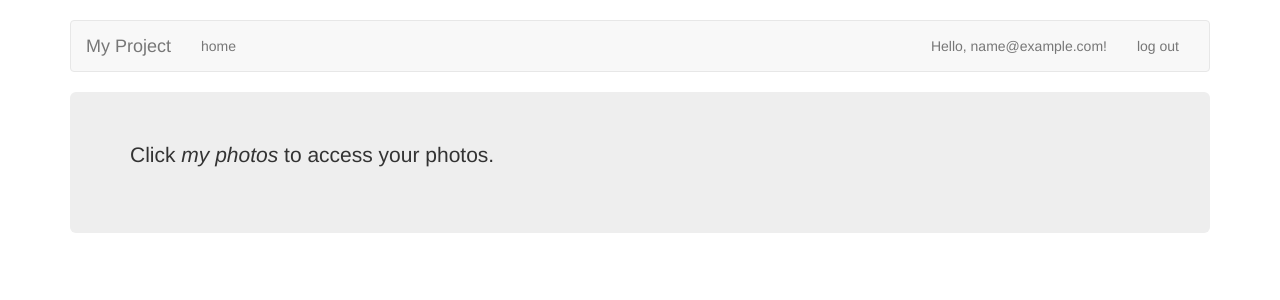
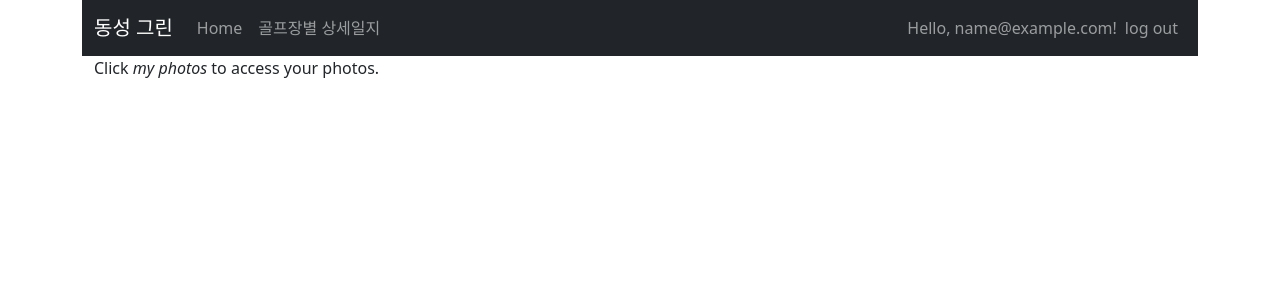
Before and after one commit to dsturf1/Sale_Dash, a Flask app: page / in a window 1280 px wide. Shown: the top 300 px of the page. Run offline with Flask 2, Linux system fonts and the light colour scheme; the visitor is signed in with stand-in values (Sample User, id 1); some libraries are stand-ins or nearby versions.

Commit message:
Second commit

```diff
--- a/app.py
+++ b/app.py
@@ -1,5 +1,5 @@
 from flask import Flask, redirect, request, jsonify, session, render_template_string,url_for
-from flask_login import LoginManager,UserMixin,login_user, logout_user
+from flask_login import LoginManager,UserMixin,login_user, logout_user, login_required
 import requests
 from requests.auth import HTTPBasicAuth
 import os
@@ -154,13 +154,26 @@ def home():
         {% endif %}
         {% endblock %}""")
 
+@app.route("/dswork", methods=('GET', 'POST'))
+@login_required
+def dswork():
+    # html_out = work_df2.iloc[:1,:].to_html(float_format='{:20,.1f}'.format,classes='table table-stripped table-hover',table_id='dswork')
 
-if __name__ == '__main__':
-    app.run(debug=True)
+    # print({'data': work_df2.to_dict('records')})
+
+    return render_template_string("""
+        {% extends "main.html" %}
+        {% block content %}
+        {% if current_user.is_authenticated %}
+        Click <em>Data!!!</em> to access your photos.
+        {% else %}
+        Click <em>login in / sign up<em> to access this site.
+        {% endif %}
+        {% endblock %}""")
 
 # run the app.
 if __name__ == "__main__":
     # Setting debug to True enables debug output. This line should be
     # removed before deploying a production app.
     app.debug = True
-    app.run()
+    app.run('localhost')
--- a/templates/main.html
+++ b/templates/main.html
@@ -12,45 +12,59 @@
     <title>DS Green Dashboard</title>
 
     <!-- Bootstrap core CSS -->
-    <link href="/static/css/bootstrap.min.css" rel="stylesheet">
-    <link href="/static/css/navbar.css" rel="stylesheet">
 
+    <link href="https://cdn.jsdelivr.net/npm/bootstrap@5.1.3/dist/css/bootstrap.min.css" rel="stylesheet"
+    integrity="sha384-1BmE4kWBq78iYhFldvKuhfTAU6auU8tT94WrHftjDbrCEXSU1oBoqyl2QvZ6jIW3" crossorigin="anonymous">
+    <link rel="stylesheet" type="text/css" href="https://cdn.datatables.net/1.10.25/css/dataTables.bootstrap5.css">
   </head>
   <body>
 
     <div class="container">
 
       <!-- Static navbar -->
-      <nav class="navbar navbar-default">
+      <nav class="navbar navbar-expand-lg navbar-dark bg-dark">
         <div class="container-fluid">
-          <div class="navbar-header">
-            <button type="button" class="navbar-toggle collapsed" data-toggle="collapse" data-target="#navbar" aria-expanded="false" aria-controls="navbar">
-              <span class="sr-only">Toggle navigation</span>
-              <span class="icon-bar"></span>
-              <span class="icon-bar"></span>
-              <span class="icon-bar"></span>
-            </button>
-            <a class="navbar-brand" href="#">My Project</a>
+          <a class="navbar-brand" href="#">동성 그린</a>
+          <button class="navbar-toggler" type="button" data-bs-toggle="collapse" data-bs-target="#navbarSupportedContent" aria-controls="navbarSupportedContent" aria-expanded="false" aria-label="Toggle navigation">
+            <span class="navbar-toggler-icon"></span>
+          </button>
+          <div class="collapse navbar-collapse" id="navbarSupportedContent">
+            <ul class="navbar-nav me-auto">
+
+
+
+              <li class="nav-item">
+                <a {% if page == 'home' %}class="nav-link active" {% else %} class="nav-link" {% endif %} href="{{ url_for('home') }}">Home</a>
+              </li>
+              {% if current_user.is_authenticated %}
+              <li class="nav-item">
+                <a {% if page == 'dswork' %}class="nav-link active" {% else %} class="nav-link" {% endif %} href="{{ url_for('dswork') }}">골프장별 상세일지</a>
+              </li>
+              {% endif %}
+
+            </ul>
+            <ul class="navbar-nav ms-auto">
+              {% if current_user.is_authenticated %}
+              <span class="navbar-text">
+                Hello, {{current_user.email}}!
+              </span>
+              <li class="nav-item">
+                <a class="nav-link" href="{{ url_for('logout') }}">log out</a>
+              </li>
+              {% else %}
+              <li class="nav-item">
+                <a class="nav-link" href="{{ url_for('login') }}">Sign In</a>
+              </li>
+              {% endif %}
+
+
+            </ul>
           </div>
-          <div id="navbar" class="navbar-collapse collapse">
-            <ul class="nav navbar-nav">
-              <li><a href="/">home</a>
-            </ul>
-            <ul class="nav navbar-nav navbar-right">
-              {% if current_user.is_authenticated %}
-              <li><p class="navbar-text">Hello, {{current_user.email}}!</p></li>
-              {#<li><a href="{{ url_for('myphotos') }}">my photos</a>#}
-              <li><a href="{{ url_for('logout') }}">log out</a>
-              {% else %}
-              <li><a href="{{ url_for('login') }}">log in / sign up</a>
-              {% endif %}
-            </ul>
-          </div><!--/.nav-collapse -->
         </div><!--/.container-fluid -->
       </nav>
 
       <!-- Main component for a primary marketing message or call to action -->
-      <div class="jumbotron">
+      <div class="container">
         <p>
           {% block content %}
           {% endblock %}
@@ -62,7 +76,12 @@
     <!-- Bootstrap core JavaScript
     ================================================== -->
     <!-- Placed at the end of the document so the pages load faster -->
-    <script src="/static/js/jquery.min.js"></script>
-    <script src="/static/js/bootstrap.min.js"></script>
+    <script src="https://cdn.jsdelivr.net/npm/bootstrap@5.1.3/dist/js/bootstrap.bundle.min.js"
+    integrity="sha384-ka7Sk0Gln4gmtz2MlQnikT1wXgYsOg+OMhuP+IlRH9sENBO0LRn5q+8nbTov4+1p" crossorigin="anonymous"></script>
+
+    <script type="text/javascript" charset="utf8" src="https://code.jquery.com/jquery-3.6.0.min.js"></script>
+    <script type="text/javascript" charset="utf8" src="https://cdn.datatables.net/1.10.25/js/jquery.dataTables.js"></script>
+    <script type="text/javascript" charset="utf8" src="https://cdn.datatables.net/1.10.25/js/dataTables.bootstrap5.js"></script>
+    {% block scripts %}{% endblock %}
   </body>
 </html>
```
